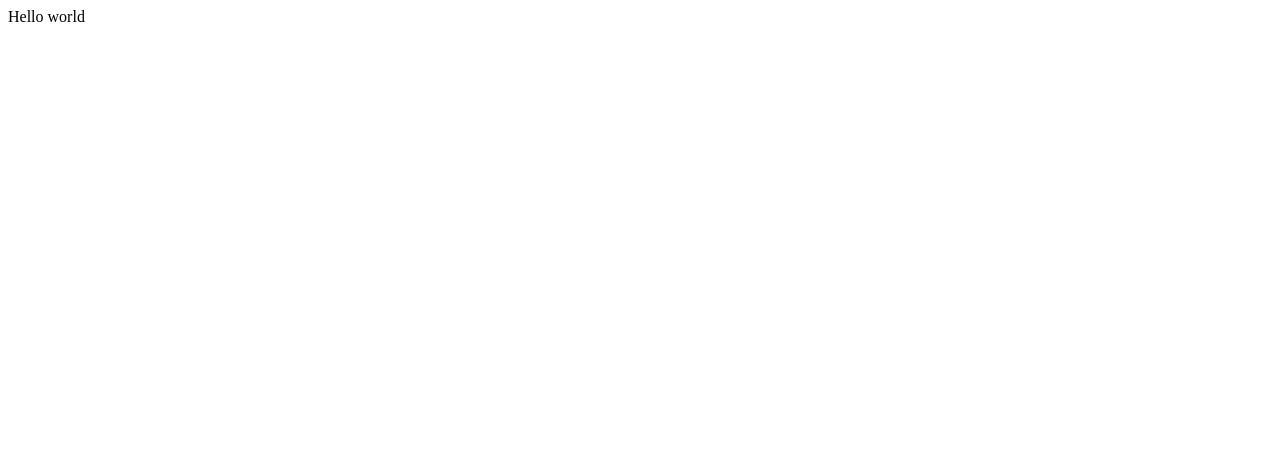
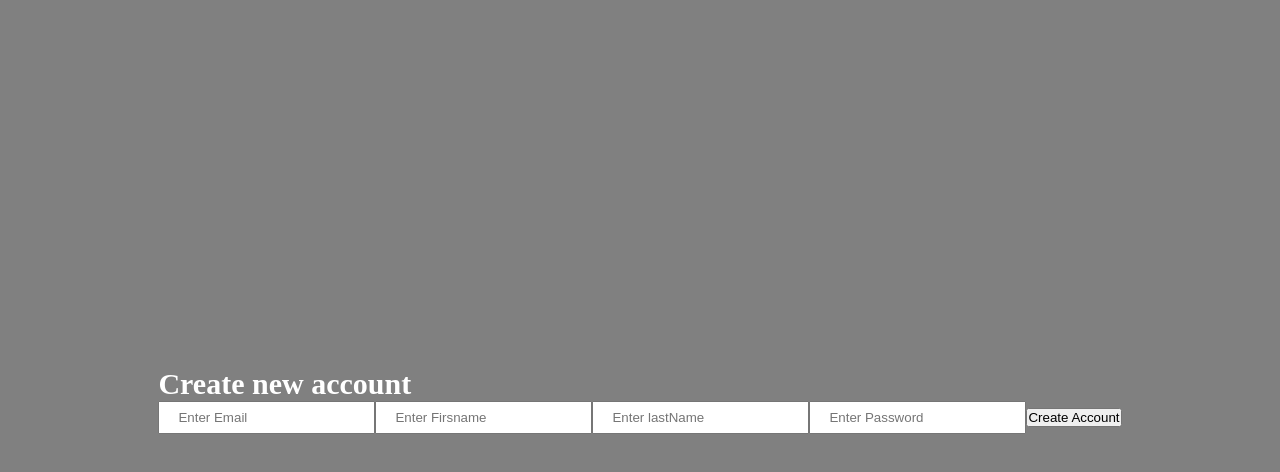
Before and after one commit to gmprinceyt/paytm-wellet-frontend, a React (Vite) app: page / in a window 1280 px wide. Shown: the top 472 px of the page. Built offline with nearby package versions, Linux system fonts and the light colour scheme.

Commit message:
Signup Done

```diff
--- a/src/App.jsx
+++ b/src/App.jsx
@@ -1,10 +1,11 @@
+import SingUp from "./pages/Singup"
 
 function App() {
 
   return (
-    <div>
-        Hello world
-    </div>
+    <>
+       <SingUp/>
+    </>
   )
 }
 
--- /dev/null
+++ b/src/components/ui/Heading.jsx
@@ -0,0 +1,5 @@
+const Heading = ({label })=> {
+    return <div style={{fontSize:"30px", fontWeight: "800", color: "white"}}>{label}</div>
+}
+
+export default Heading
--- a/src/index.css
+++ b/src/index.css
@@ -0,0 +1,5 @@
+* {
+    margin: 0;
+    padding: 0;
+    box-sizing: border-box;
+}
--- a/src/pages/Singup.jsx
+++ b/src/pages/Singup.jsx
@@ -1,4 +1,38 @@
+import { useState } from "react";
+import Heading from "../components/ui/Heading";
+
 const SingUp = () => {
+  const [username, setUsername] = useState(null);
+  const [firstName, setFirstName] = useState(null);
+  const [lastName, setLastName] = useState(null);
+  const [password, setpassword] = useState(null);
+  const [loading,setLoading] = useState(false)
+
+  async function Handler(e) {
+    setLoading(true)
+    e.preventDefault();
+    try {
+      const res = await fetch("http://localhost:3000/api/v1/user/signup", {
+        method: "POST",
+        headers: {
+          "Content-Type": "application/json",
+        },
+        body: JSON.stringify({
+          username,
+          firstName,
+          password,
+        }),
+      });
+
+      const data = await res.json();
+      localStorage.setItem("token", data.token);
+      console.log(data);
+    } catch (error) {
+      console.log(error);
+    }finally{
+        setLoading(false);
+    }
+  }
   return (
     <div
       style={{
@@ -7,10 +41,41 @@ const SingUp = () => {
         alignItems: "center",
         width: "100%",
         height: "100vh",
-        backgroundColor: "gray"
+        backgroundColor: "gray",
       }}
     >
-
+      <div className="">
+        <Heading label={"Create new account"} />
+        <form action="" onSubmit={Handler}>
+          <input
+            placeholder="Enter Email"
+            type="email"
+            required
+            style={{ padding: "7px 18px " }}
+            onChange={(e) => setUsername(e.target.value)}
+          />
+          <input
+            placeholder="Enter Firsname"
+            required
+            type="text"
+            style={{ padding: "7px 18px " }}
+            onChange={(e) => setFirstName(e.target.value)}
+          />
+          <input
+            placeholder="Enter lastName"
+            type="text"
+            style={{ padding: "7px 18px " }}
+            onChange={(e) => setLastName(e.target.value)}
+          />
+          <input
+            placeholder="Enter Password"
+            type="password"
+            style={{ padding: "7px 18px " }}
+            onChange={(e) => setpassword(e.target.value)}
+          />
+          <button type="submit">{ loading ? "loadding..." : "Create Account"}</button>
+        </form>
+      </div>
     </div>
   );
 };
```
